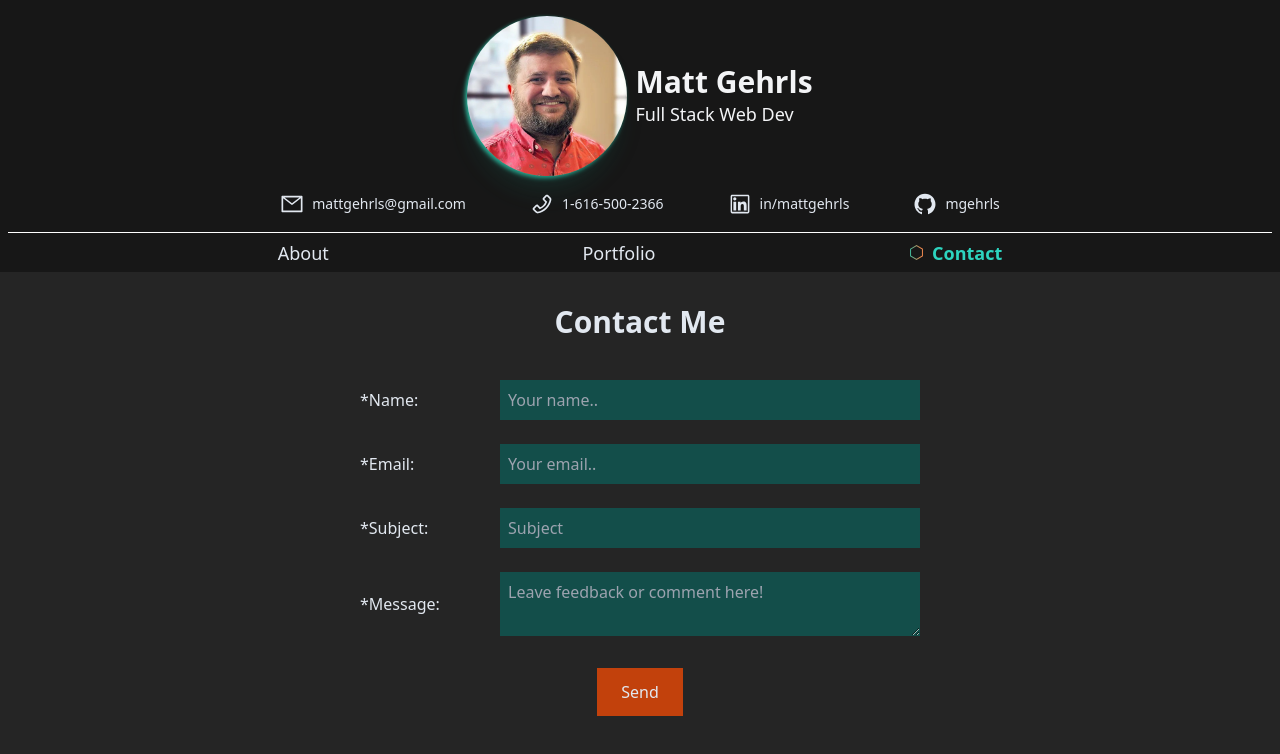
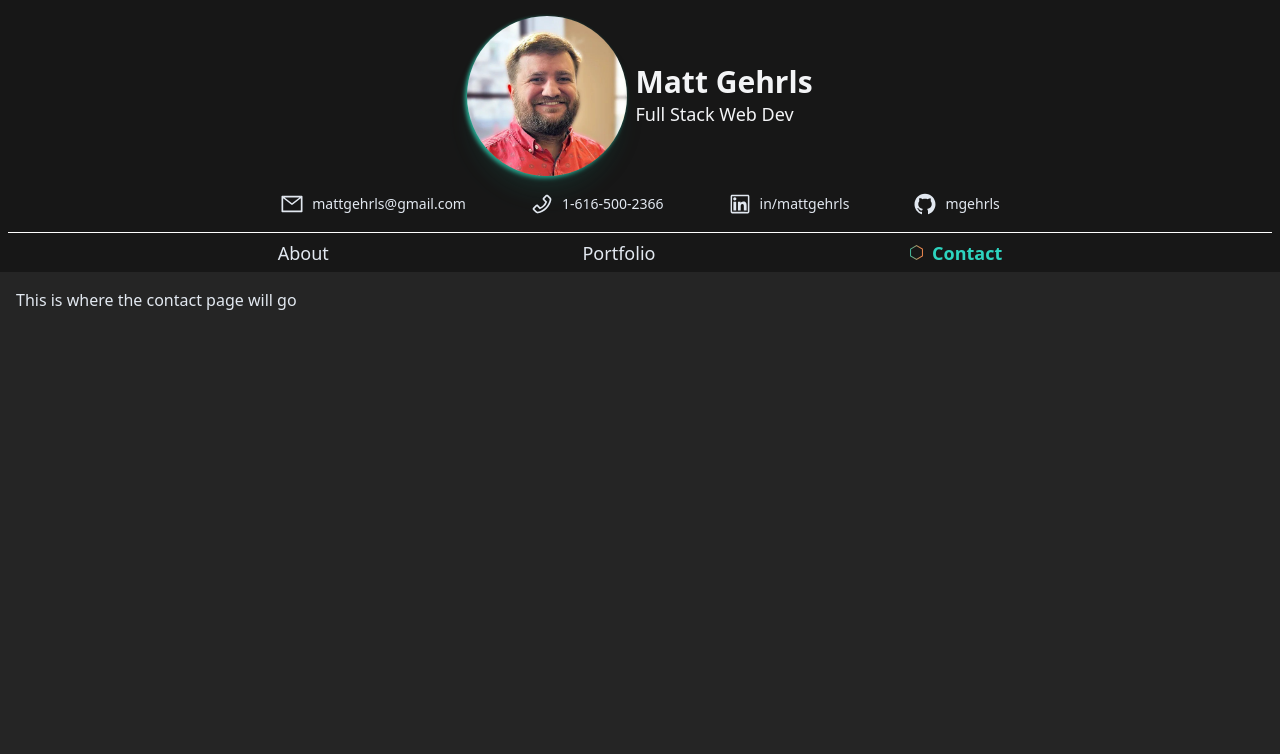
Before and after one commit to mgehrls/mattgehrls, a Next.js app: page /contact in a window 1280 px wide. Shown: the top 754 px of the page. Built offline with nearby package versions, Linux system fonts and the light colour scheme.

Commit message:
removed ugly form

```diff
--- a/pages/contact/index.tsx
+++ b/pages/contact/index.tsx
@@ -1,155 +1,3 @@
-import { AnimatePresence, motion } from "framer-motion";
-import Head from "next/head";
-import { useEffect, useState } from "react";
-
-function ValidateEmail(mail: string) {
-  if (/^\w+([\.-]?\w+)*@\w+([\.-]?\w+)*(\.\w{2,3})+$/.test(mail)) {
-    return true;
-  }
-  alert("You have entered an invalid email address!");
-  return false;
+export default function Contact() {
+  return <div>This is where the contact page will go</div>;
 }
-
-export default function Contact() {
-  const [name, setName] = useState("");
-  const [email, setEmail] = useState("");
-  const [subject, setSubject] = useState("");
-  const [message, setMessage] = useState("");
-  const [isSubmitting, setIsSubmitting] = useState(false);
-  const [submitted, setSubmitted] = useState(false);
-
-  const handleSubmit = async (e: { preventDefault: () => void }) => {
-    e.preventDefault();
-
-    if (
-      name !== "" &&
-      subject !== "" &&
-      message !== "" &&
-      ValidateEmail(email)
-    ) {
-      setIsSubmitting(true);
-
-      const response = await fetch(`/api/contact`, {
-        method: "POST",
-        headers: {
-          "Content-Type": "application/json",
-        },
-        body: JSON.stringify({
-          name,
-          email,
-          subject,
-          message,
-        }),
-      });
-      try {
-        if (response.ok) {
-          setSubmitted(true);
-        } else {
-          throw new Error("Email sending failed");
-        }
-      } catch (error) {
-        console.error(error);
-      } finally {
-        setIsSubmitting(false);
-      }
-    } else {
-      alert("Please fill in all fields");
-    }
-  };
-
-  return (
-    <AnimatePresence>
-      <Head>
-        <title>Contact | Matt Gehrls - Web Developer</title>
-        <meta
-          name="description"
-          content="A contact form to email Matt Gehrls with questions, comments, or job requests"
-        />
-      </Head>
-      <motion.div
-        initial={{ opacity: 0, y: 15 }}
-        animate={{ opacity: 1, y: 0 }}
-        exit={{ opacity: 0, y: 15 }}
-        className="flex-1 order-2 h-full p-4"
-      >
-        <div className="flex h-full justify-center items-center">
-          {!submitted ? (
-            <div className="flex flex-col items-center justify-center max-w-xl w-screen h-full gap-8">
-              <h1 className="text-3xl font-bold">Contact Me</h1>
-
-              <form
-                method="post"
-                onSubmit={handleSubmit}
-                className="flex flex-col items-start w-full gap-2"
-              >
-                <div className="flex items-center justify-between w-full p-2">
-                  <label htmlFor="name">*Name:</label>
-                  <input
-                    className="w-3/4 p-2 bg-teal-900 text-slate-100 focus:outline-none"
-                    type="text"
-                    id="name"
-                    name="name"
-                    placeholder="Your name.."
-                    value={name}
-                    onChange={(e) => setName(e.target.value)}
-                  />
-                </div>
-                <div className="flex items-center justify-between w-full p-2">
-                  <label htmlFor="email">*Email:</label>
-                  <input
-                    className="w-3/4 p-2 bg-teal-900 text-slate-100 focus:outline-none"
-                    type="text"
-                    id="email"
-                    name="email"
-                    placeholder="Your email.."
-                    value={email}
-                    onChange={(e) => setEmail(e.target.value)}
-                  />
-                </div>
-                <div className="flex items-center justify-between w-full p-2">
-                  <label htmlFor="subject">*Subject:</label>
-                  <input
-                    className="w-3/4 p-2 bg-teal-900 text-slate-100 focus:outline-none"
-                    type="text"
-                    id="subject"
-                    name="subject"
-                    placeholder="Subject"
-                    value={subject}
-                    onChange={(e) => setSubject(e.target.value)}
-                  />
-                </div>
-                <div className="flex items-center justify-between w-full p-2">
-                  <label htmlFor="message">*Message:</label>
-                  <textarea
-                    className="w-3/4 p-2 bg-teal-900 text-slate-100 focus:outline-none"
-                    id="message"
-                    name="message"
-                    placeholder="Leave feedback or comment here!"
-                    value={message}
-                    onChange={(e) => setMessage(e.target.value)}
-                  />
-                </div>
-                <button
-                  type="submit"
-                  disabled={isSubmitting}
-                  className="transition-all self-center mt-4 px-6 py-3 bg-orange-700 hover:scale-125 hover:rounded-lg hover:font-bold focus:scale-125 focus:rounded-lg focus:font-bold"
-                >
-                  {isSubmitting ? "Sending..." : "Send"}
-                </button>
-              </form>
-            </div>
-          ) : (
-            <div className="border border-white max-w-md flex flex-col gap-4 p-8 items-center justify-center mb-20 bg-zinc-900">
-              <div className="flex flex-col items-center justify-center gap-4">
-                <h1 className="text-xl font-bold">Thanks for your message!</h1>
-                <p className="text-slate-300 text-sm w-3/4 text-center">
-                  {"I'll get back to you as soon as I can!"}
-                </p>
-              </div>
-            </div>
-          )}
-        </div>
-      </motion.div>
-    </AnimatePresence>
-  );
-}
```
